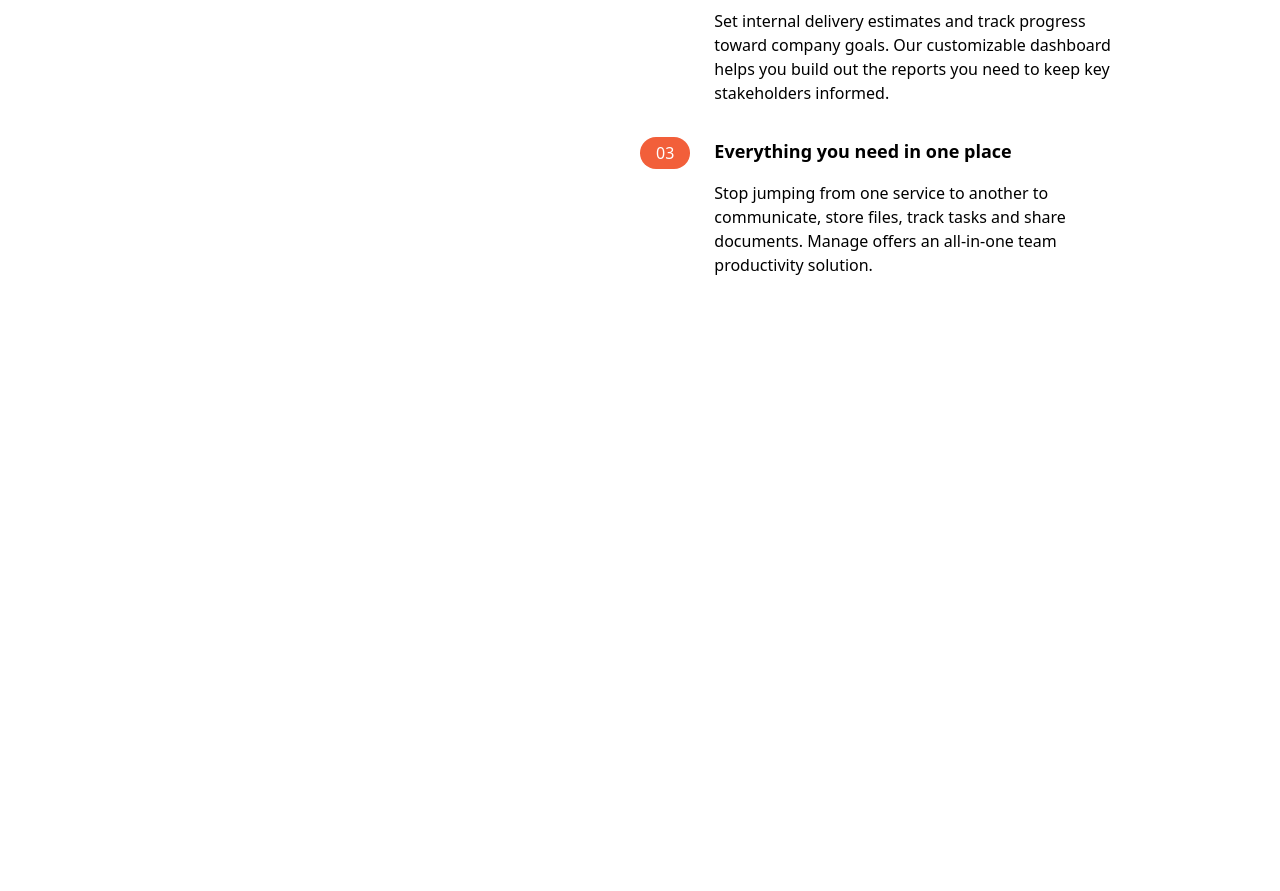
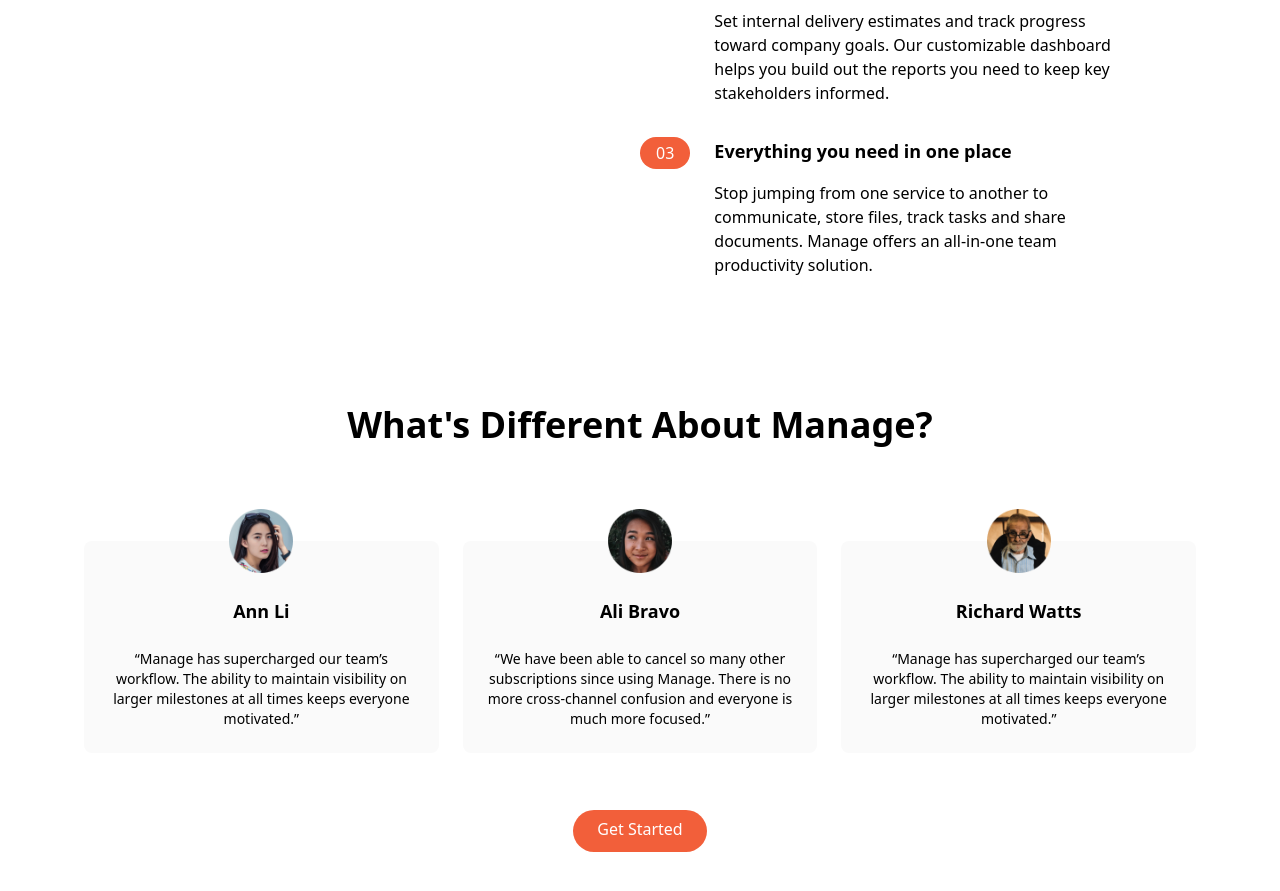
Before and after one commit to Dmitry1007/tailwind-landing-page, a website: page src/index.html in a window 1280 px wide. Shown: the part 863-1754 px from the top of the page. Before the commit the page ends 1140 px from the top, so only its background shows below. Drawn offline with Linux system fonts and the light colour scheme.

Commit message:
Testimonials

```diff
--- a/src/index.html
+++ b/src/index.html
@@ -172,5 +172,65 @@
       </div>
     </section>
 
+    <!-- Testimonials -->
+    <section id="testimonials">
+      <!-- Container to heading and testimonial blocks -->
+      <div class="max-w-6xl px-5 mx-auto mt-32 text-center">
+        <!-- Heading -->
+        <h2 class="text-4xl font-bold text-center">
+          What's Different About Manage?
+        </h2>
+        <!-- Testimonials Container -->
+        <div class="flex flex-col mt-24 md:flex-row md:space-x-6">
+          <!-- Testimonial 1 -->
+          <div
+            class="flex flex-col items-center p-6 space-y-6 rounded-lg bg-veryLightGray md:w-1/3"
+          >
+            <img src="../img/avatar-anisha.png" class="w-16 -mt-14" alt="" />
+            <h5 class="text-lg font-bold">Ann Li</h5>
+            <p class="text-sm text-darkGrayishBlue">
+              “Manage has supercharged our team’s workflow. The ability to
+              maintain visibility on larger milestones at all times keeps
+              everyone motivated.”
+            </p>
+          </div>
+
+          <!-- Testimonial 2 -->
+          <div
+            class="hidden flex-col items-center p-6 space-y-6 rounded-lg bg-veryLightGray md:flex md:w-1/3"
+          >
+            <img src="../img/avatar-ali.png" class="w-16 -mt-14" alt="" />
+            <h5 class="text-lg font-bold">Ali Bravo</h5>
+            <p class="text-sm text-darkGrayishBlue">
+              “We have been able to cancel so many other subscriptions since
+              using Manage. There is no more cross-channel confusion and
+              everyone is much more focused.”
+            </p>
+          </div>
+
+          <!-- Testimonial 3 -->
+          <div
+            class="hidden flex-col items-center p-6 space-y-6 rounded-lg bg-veryLightGray md:flex md:w-1/3"
+          >
+            <img src="../img/avatar-richard.png" class="w-16 -mt-14" alt="" />
+            <h5 class="text-lg font-bold">Richard Watts</h5>
+            <p class="text-sm text-darkGrayishBlue">
+              “Manage has supercharged our team’s workflow. The ability to
+              maintain visibility on larger milestones at all times keeps
+              everyone motivated.”
+            </p>
+          </div>
+        </div>
+        <!-- Button -->
+        <div class="my-16">
+          <a
+            href="#"
+            class="p-3 px-6 pt-2 text-white bg-brightOrange rounded-full baseline hover:bg-brightOrangeLight"
+            >Get Started</a
+          >
+        </div>
+      </div>
+    </section>
+
   </body>
 </html>
```
Also changed, not shown: dist/output.css.
